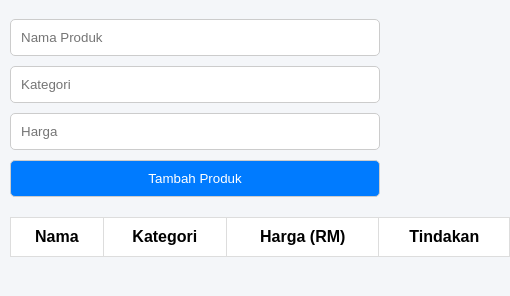
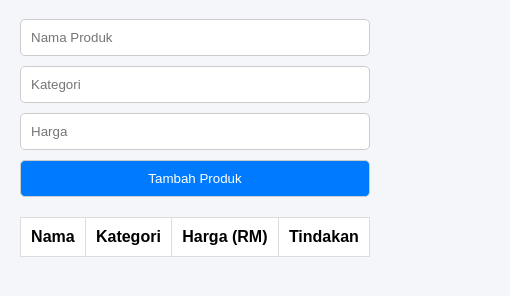
Before and after one commit to Hakimiyt/Sistem_Pengurusan_Produk, a website: page index.html in a window 390 px wide. Shown: the part 98-394 px from the top of the page, 510 px wide, since content can reach past the window. Drawn offline with Linux system fonts and the light colour scheme; no server answers.

Commit message:
Repair responsive

```diff
--- a/css/style.css
+++ b/css/style.css
@@ -1,7 +1,7 @@
 body {
     font-family: Arial, sans-serif;
     background-color: #f4f6f9;
-    margin: 10px;
+    margin: 20px;
 }
 
 h1 {
@@ -32,15 +32,10 @@ button:hover {
     background-color: #0056b3;
 }
 
-.table-container {
-    overflow-x: auto;
-}
-
 table {
     width: 100%;
     border-collapse: collapse;
     background: white;
-    min-width: 500px; /* penting untuk scroll */
 }
 
 th, td {
@@ -62,9 +57,4 @@ th, td {
     form {
         flex-direction: column;
     }
-
-    input, button {
-        width: 100%;
-        box-sizing: border-box;
-    }
 }
```
